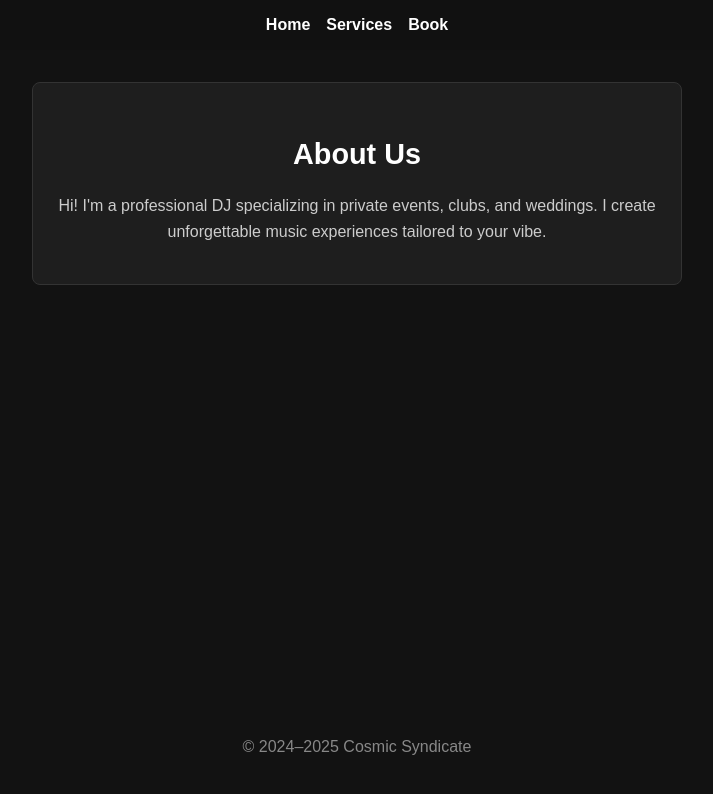
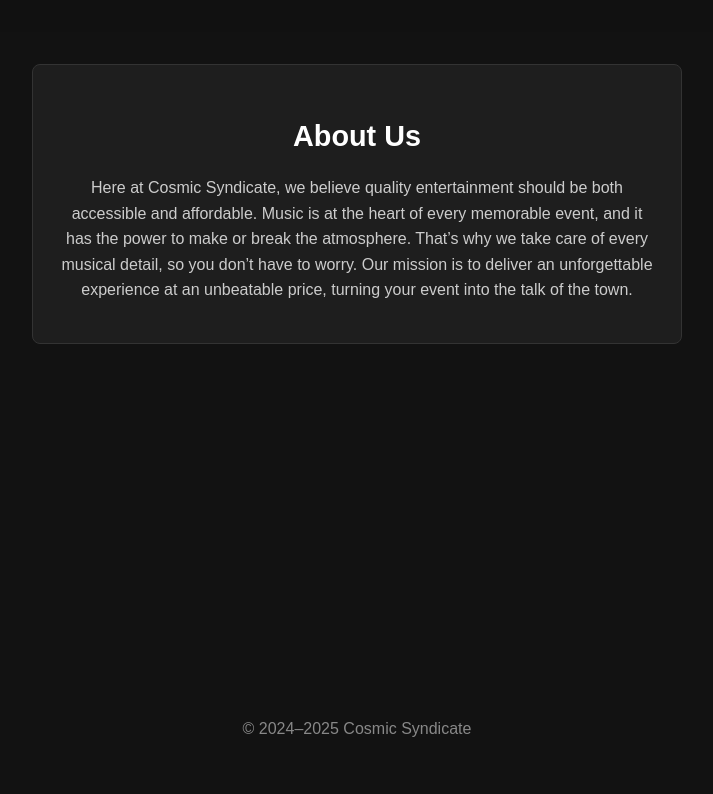
Before and after one commit to lewsive/dj-website, a React (Create React App) app in the folder client/: page /bio in a window 1280 px wide. Shown: the top 794 px of the page, without its empty margins (283-996 px from the left). Built offline with nearby package versions, Linux system fonts and the light colour scheme.

Commit message:
adjusted pricing and removed navbar

```diff
--- a/client/src/components/Bio.jsx
+++ b/client/src/components/Bio.jsx
@@ -6,8 +6,7 @@
     <section style={styles.container}>
       <h2 style={styles.heading}>About Us</h2>
       <p style={styles.text}>
-        Hi! I'm a professional DJ specializing in private events, clubs, and weddings. I create
-        unforgettable music experiences tailored to your vibe.
+      Here at Cosmic Syndicate, we believe quality entertainment should be both accessible and affordable. Music is at the heart of every memorable event, and it has the power to make or break the atmosphere. That’s why we take care of every musical detail, so you don’t have to worry. Our mission is to deliver an unforgettable experience at an unbeatable price, turning your event into the talk of the town.
       </p>
     </section>
   );
--- a/client/src/components/BookingForm.jsx
+++ b/client/src/components/BookingForm.jsx
@@ -58,10 +58,10 @@
   };
 
   const extraOptions = [
-    { name: 'Lighting Package (includes smoke machine)', price: 100 },
-    { name: '360° Photo Booth', price: 250 },
-    { name: 'Smoke Machine', price: 50 },
-    { name: 'Subwoofer', price: 80 }
+    { name: 'Lighting Package (includes smoke machine)', price: 500 },
+    { name: '360° Photo Booth', price: 200 },
+    { name: 'Smoke Machine', price: 200 },
+    { name: 'Subwoofer', price: 500 }
   ];
 
   return (
--- a/client/src/components/Navbar.jsx
+++ b/client/src/components/Navbar.jsx
@@ -3,9 +3,9 @@
 
 const Navbar = () => (
   <nav style={styles.nav}>
-    <Link style={styles.link} to="/">Home</Link>
-    <Link style={styles.link} to="/services">Services</Link>
-    <Link style={styles.link} to="/book">Book</Link>
+    <Link style={styles.link} to="/"></Link>
+    <Link style={styles.link} to="/services"></Link>
+    <Link style={styles.link} to="/book"></Link>
   </nav>
 );
 
--- a/client/src/components/PurchaseOptions.jsx
+++ b/client/src/components/PurchaseOptions.jsx
@@ -18,7 +18,7 @@
     {
       title: 'Weddings',
       description: 'Full-day wedding coverage with ceremony + reception music.',
-      price: '$800+',
+      price: '$500+',
     },
   ];
 
```
